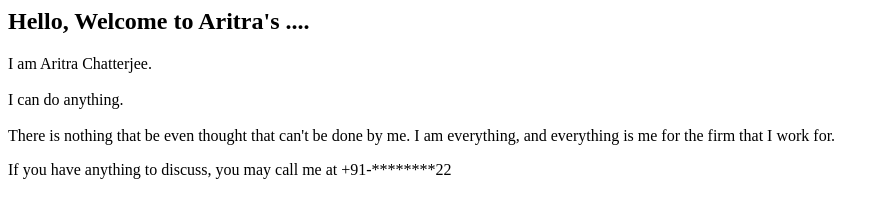
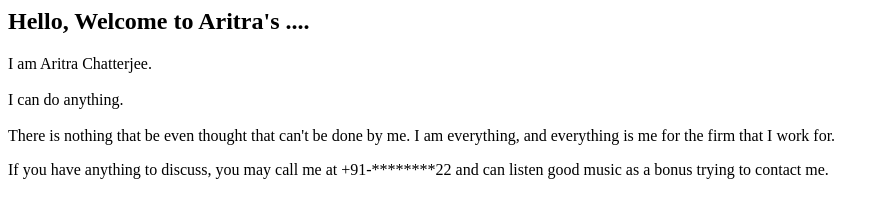
Before and after one commit to ARITRA931209/aritra931209.github.io, a plain HTML site: page index.html in a window 1280 px wide. Shown: the whole page, without its empty margins (0-885 px from the left). Drawn offline with Linux system fonts and the light colour scheme.

Commit message:
Update index.html

```diff
--- a/index.html
+++ b/index.html
@@ -4,6 +4,6 @@
     <p></p>
     <p>I am Aritra Chatterjee. <br><br>I can do anything.<br> <br>There is nothing that be even thought that can't be done by me. I am everything, and everything is me for the firm that I work for.</p>
     <p></p>
-    <p>If you have anything to discuss, you may call me at +91-********22</p>
+    <p>If you have anything to discuss, you may call me at +91-********22 and can listen good music as a bonus trying to contact me.</p>
   </body>
 </html>
```
